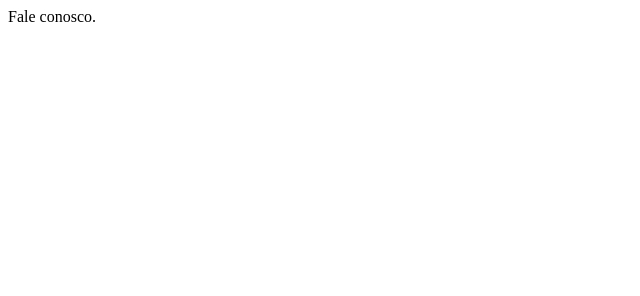
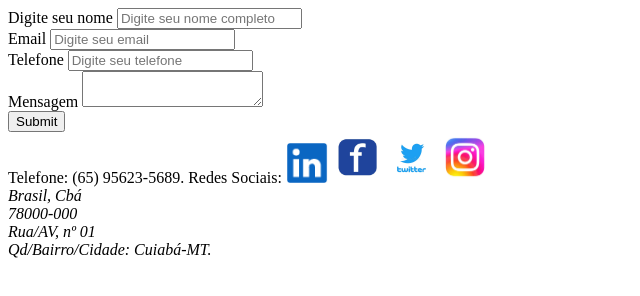
Before and after one commit to I-am-yoshi/pgotica, a plain HTML site: page faleconosco.html in a window 1280 px wide. Shown: the whole page, without its empty margins (0-640 px from the left). Drawn offline with Linux system fonts and the light colour scheme.

Commit message:
Criada a pg fale conosco/ onde estamos
-add form e atributos
add endereço
- ONde estamos
-add mapa
-add endereço

```diff
--- a/faleconosco.html
+++ b/faleconosco.html
@@ -1 +1,55 @@
-Fale conosco.
+<!DOCTYPE html>
+<html lang="pt-BR">
+    <head>
+        <title>Fale conosco</title>
+    </head>
+    <!--O Header é copiado para as outras páginas, porque é o cabeçalho da página-->
+    <!--Na pg faleconosco- tem o formulário e Info de contatos que fica dentro de uma div cada-->
+    <body>
+        <div>
+            <!--
+                Metodo:
+                - GET: Dados são passados pela URL. Obter informações
+                - POST: Dados são passados pela Requisição.
+                - Em todo caso necessita de um backend para saber como salvar essa informação.
+            -->
+            <form enctype="application/x-www-form-urlencoded" method="post" ><!--tag para formulário-->
+                <label for="NomeCompleto">Digite seu nome</label><!--Campo do form ex: Nome-->
+                <!--
+                    **Input entrada p/ usuario- atributo **type pp/ tipo de entrada- **name atributo para enviar os dados - **valor tamanho do campo numeros de letras que consegue receber, se preencher com valor já vem com um valor pre definido- **Placeholder é um texto de marca d'água, p/ interação com o usuario - **id identificador **for atributo para id, atribui foco no campo descrito NomeCompleto, para boas práticas de programação.
+                -->
+                <input id="NomeCompleto" type="text" name="Nome_Completo" placeholder="Digite seu nome completo"/>
+                <br/>
+                <label for="Email">Email</label>
+                <input id="Email" type="text" name="Email" placeholder="Digite seu email"/>
+                <br>
+                <label for="Telefone">Telefone</label>
+                <input id="Telefone" type="text" name="Telefone" placeholder="Digite seu telefone"/>
+                <br>
+                <label for="Mensagem">Mensagem</label>
+                <textarea name="Mensagem"></textarea><!--textarea é um input tipo texto, que permite saltar linhas e escrever um texto grande-->
+                <br/>
+                <input type="submit"/>
+            </form>
+        </div>
+        <div>
+            <div>
+                Telefone: (65) 95623-5689.
+                Redes Sociais: <img alt="Linkedin" src="img/linkedin.png" width="42"/>
+                <img alt="Facebook" src="img/incone_facebook.jpg" width="50"/>
+                <img alt="twitter" src="img/logo_twitter.jpg" width="50"/>
+                <img alt="Instagran" src="img/logo_instagram.jpg" width="50"/>
+            </div>
+            <!--adress para os dados de endereço-->
+            <address>
+                Brasil, Cbá
+                <br/>
+                78000-000
+                <br/>
+                Rua/AV, nº 01
+                <br/>
+                Qd/Bairro/Cidade: Cuiabá-MT.
+            </address>
+        </div>
+    </body>
+</html>
```
Also changed, not shown: index.html (+3 -3 lines), ondeestamos.html (+30 -1 lines).
